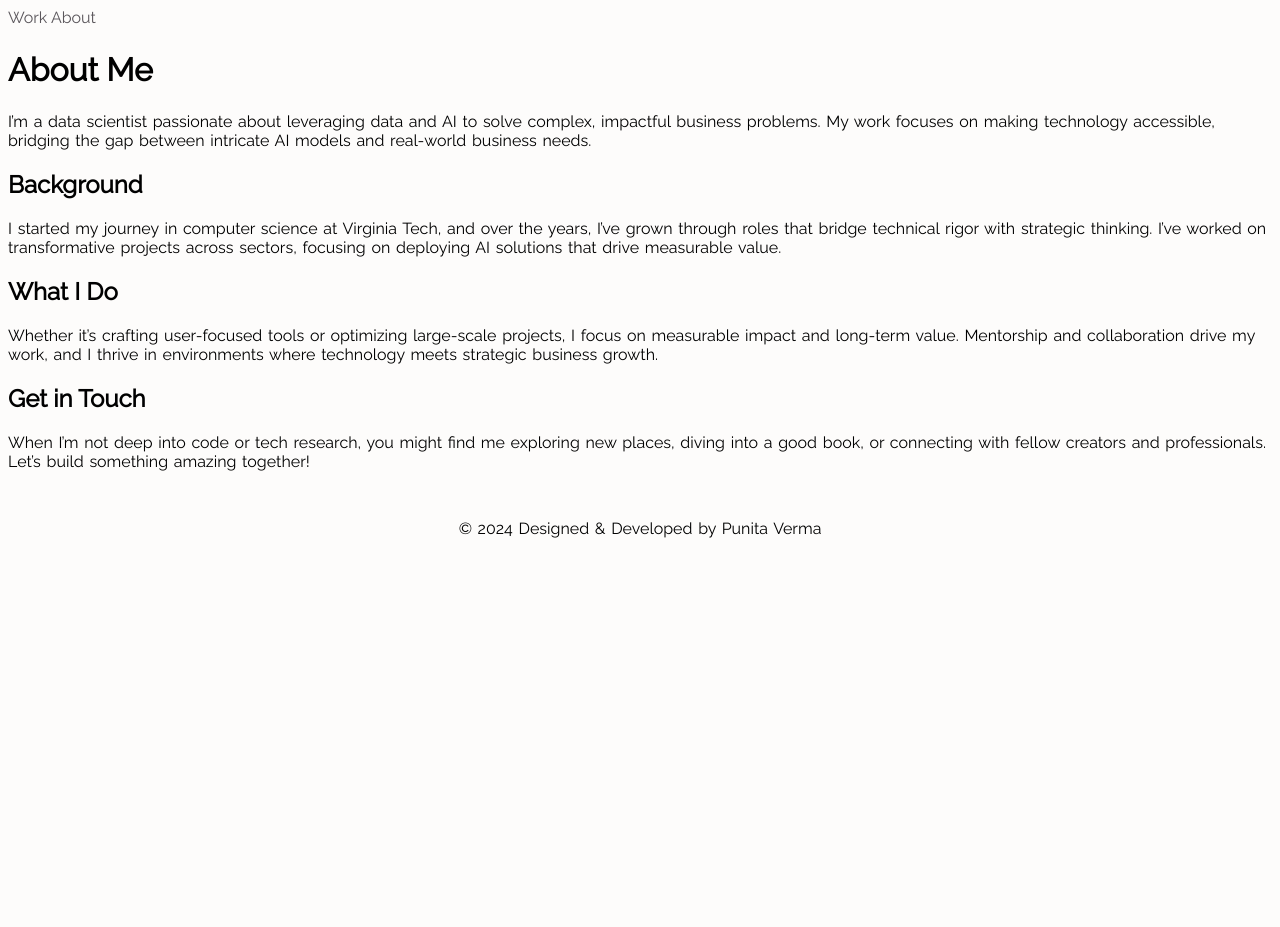
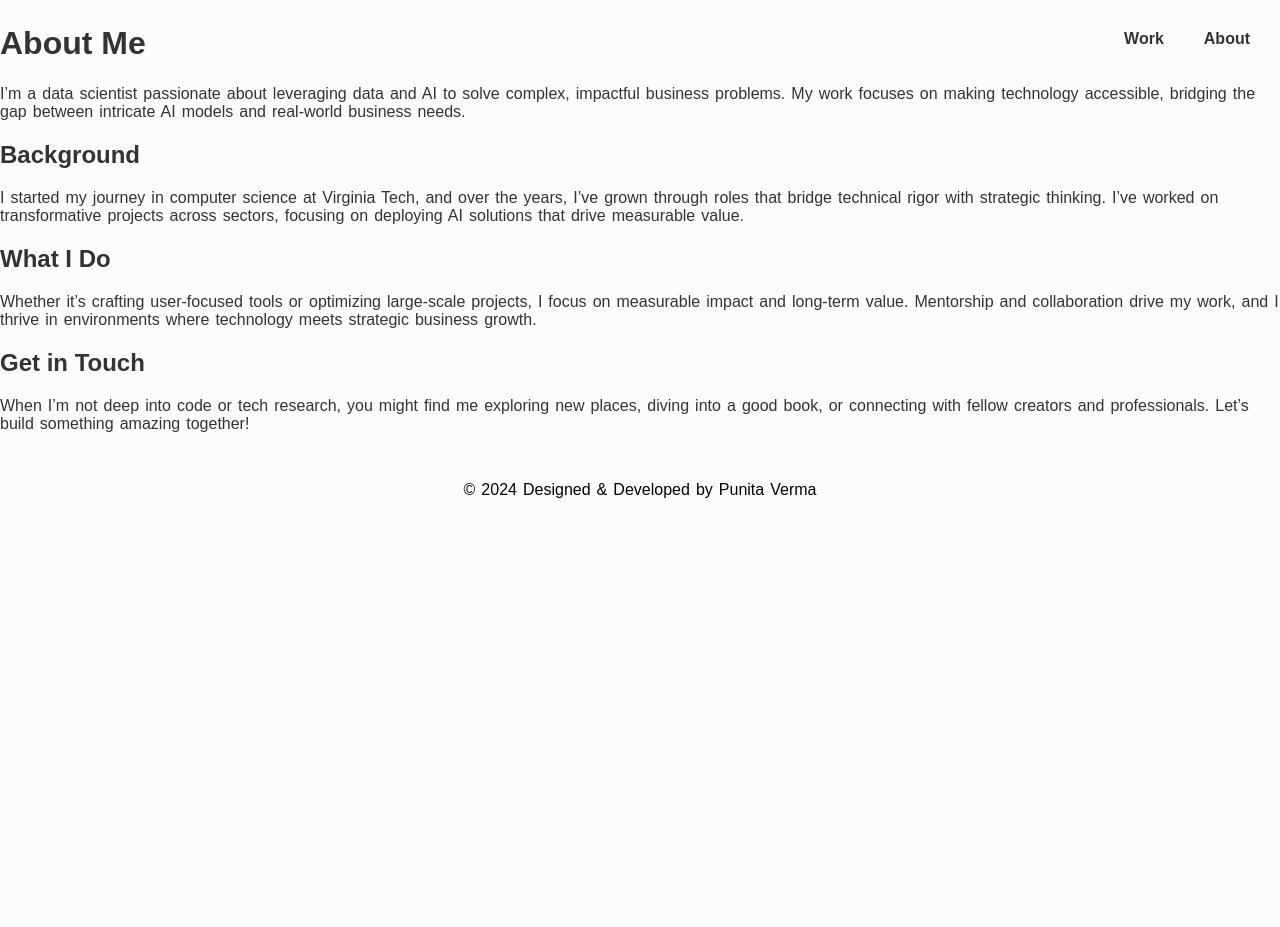
Before and after one commit to p9verma/punitaverma9.github.io, a Jekyll site: the page built from about.md, in a window 1280 px wide. Built offline with Jekyll 4.4.1, drawn with Linux system fonts in a browser that asks for light colours.

Commit message:
apply styling to links

```diff
--- a/_layouts/about.html
+++ b/_layouts/about.html
@@ -5,6 +5,37 @@
   <meta name="viewport" content="width=device-width, initial-scale=1">
   <title>{{ page.title }} - {{ site.title }}</title>
   <link rel="stylesheet" href="{{ '/assets/css/main.min.css' | prepend: site.baseurl }}">
+<!-- Inline CSS for Navbar Styling -->
+  <style>
+    /* Basic reset and styling */
+    body {
+      font-family: Arial, sans-serif;
+      margin: 0;
+      padding: 0;
+      color: #333;
+    }
+    /* Navbar container */
+    .navbar {
+      position: fixed;
+      top: 20px;
+      right: 20px;
+      display: flex;
+      gap: 20px; /* Space between links */
+    }
+    /* Styling individual navbar links */
+    .navbar a {
+      color: #333;
+      text-decoration: none;
+      font-weight: bold;
+      padding: 10px;
+      border-radius: 5px;
+      transition: background-color 0.3s;
+    }
+    /* Hover effect */
+    .navbar a:hover {
+      background-color: #f0f0f0;
+    }
+  </style>
 </head>
 <body>
   <!-- Navbar -->
```
